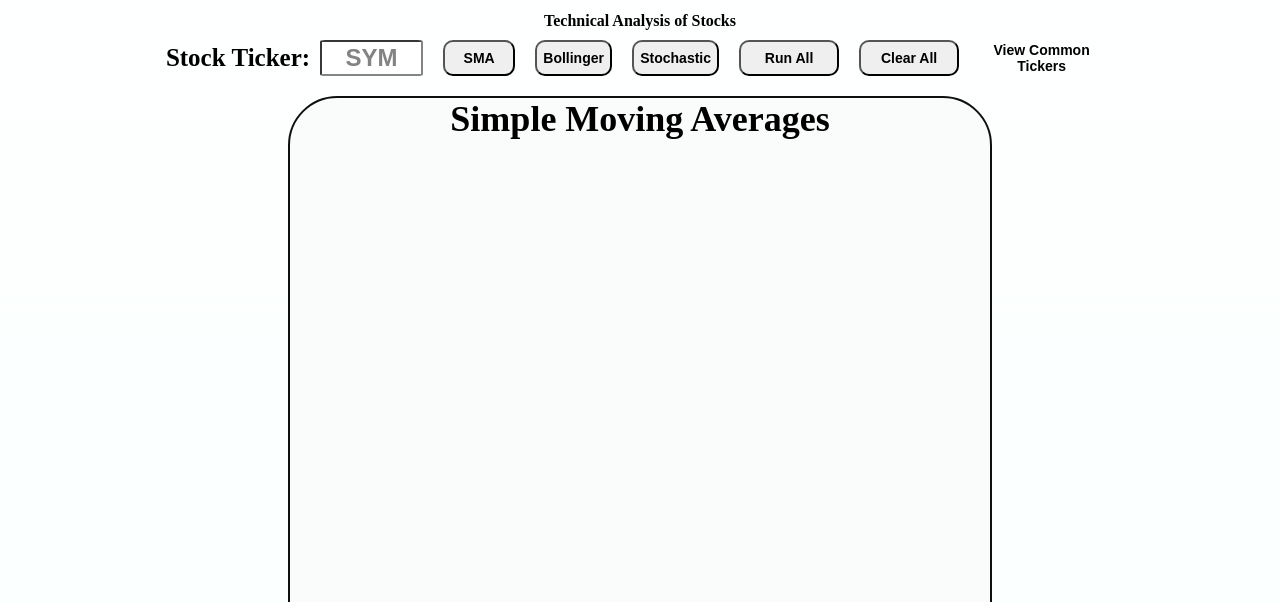
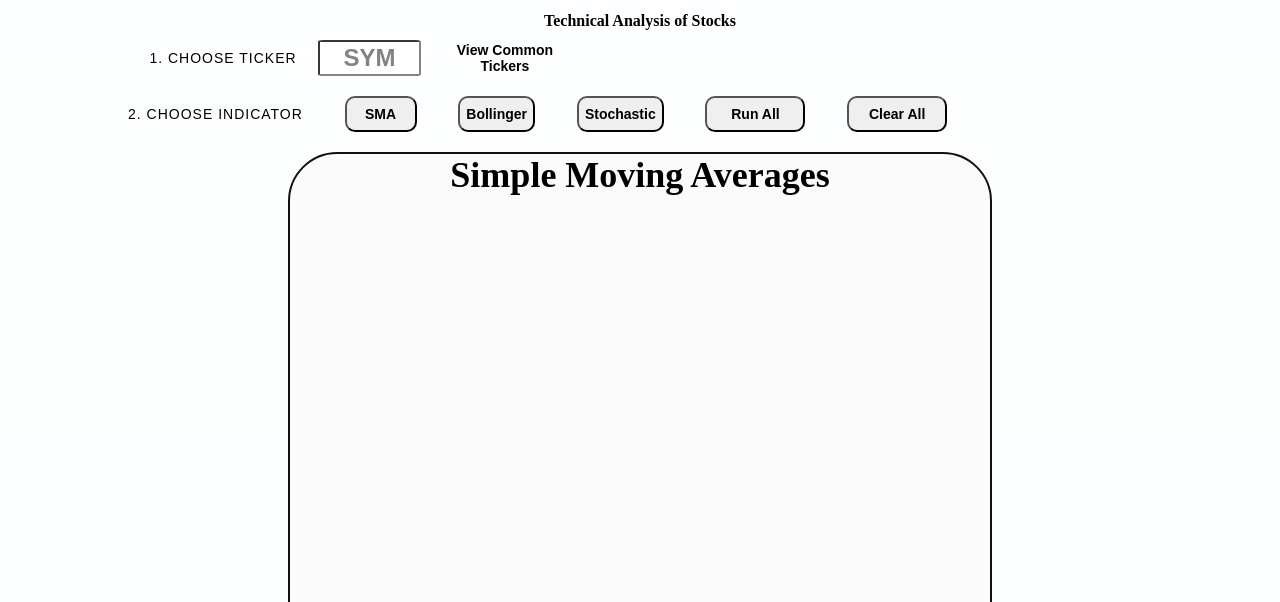
Before and after one commit to rjk79/Stockvis, a website built with webpack: page index.html in a window 1280 px wide. Shown: the part 198-800 px from the top of the page. Built offline with nearby package versions, Linux system fonts and the light colour scheme; files whose address does not match are found by name.

Commit message:
Fix styling

```diff
--- a/assets/stylesheets/application.css
+++ b/assets/stylesheets/application.css
@@ -133,6 +133,7 @@ line:hover {
     cursor: pointer;
     font-weight: 600;
     border-radius: 10px;
+    transition: background .3s, color .3s
 }
 .button-boll {
     height: 36px;
@@ -141,6 +142,7 @@ line:hover {
     cursor: pointer;
     font-weight: 600;
     border-radius: 10px;
+    transition: background .3s, color .3s
 }
 .button-stoch {
     height: 36px;
@@ -149,6 +151,7 @@ line:hover {
     cursor: pointer;
     font-weight: 600;
     border-radius: 10px;
+    transition: background .3s, color .3s
 }
 .button-sma:hover, .button-boll:hover, .button-stoch:hover {
     background: black;
@@ -180,13 +183,40 @@ line:hover {
 }
 .inputs {
     display: flex;
+    flex-direction: column;
     justify-content: center;
     width: 80%;
     /* margin-left: -50%; */
     align-items: center;
     font-size: 25px;
     font-weight: 800;
+    text-transform: uppercase;
+    letter-spacing: 1px;
+    font-weight: 100;
+    font-size: 14px;
+    font-family: sans-serif;
 }
+.input-titles-holder {
+    width: 100%;
+}
+.indicator-titles-holder {
+    width: 100%;
+
+}
+.input-titles {
+    display: flex;
+    width: 45%;
+    justify-content: space-evenly;
+    align-items: center;
+}
+.indicator-titles  {
+    display: flex;
+    align-items: center;
+    width: 80%;
+    justify-content: space-between;
+}
+
+
 .github-link {
     display: inline-block;
 }
--- a/index.html
+++ b/index.html
@@ -15,7 +15,8 @@
     </script>
 
     <script src='https://d3js.org/d3.v4.min.js'></script>
-    <script src="./src/stockData.json"></script>
+    <script src="./src/longSmaData.json"></script>
+    <script src="./src/shortSmaData.json"></script>
     <script src="./src/bollData.json"></script>
     <script src="./src/stochData.json"></script>
     <!-- version 4 -->
@@ -77,17 +78,29 @@
 <!-- 33333333333333333 -->
     <div><strong>Technical Analysis of Stocks</strong></div>
     <div class="inputs">
+        <div class="input-titles-holder">
+            <div class="input-titles">
+                <p>
+                    1. Choose Ticker
+                </p>
+                <input class="input-sma" type="text" name="tick" value="" placeholder="SYM" autofocus autocomplete="off">
+                <button class="sample-tickers">View Common Tickers
 
-        Stock Ticker:
-        <input class="input-sma" type="text" name="tick" value="" placeholder="SYM" autofocus autocomplete="off">
+            </div>
+        </div>
+        <div class="indicator-titles-holder">
+            <div class="indicator-titles">
+                <p>
+                    2. Choose Indicator
+                </p>
             <!-- <input class="input-sma-weeks" type="text" name="weeks" value="" placeholder="weeks"> -->
                 <button class="button-sma">SMA</button>
                 <button class="button-boll">Bollinger</button>
                 <button class="button-stoch">Stochastic</button>
                 <button class="run-all">Run All</button>
                 <button class="clear">Clear All</button>
-        <button class="sample-tickers">View Common Tickers
-
+            </div>
+        </div>
 
     <div class="tornado-holder">
         <div class="tornado hidden">
```
Lines whose indentation alone changed are shown as unchanged.
